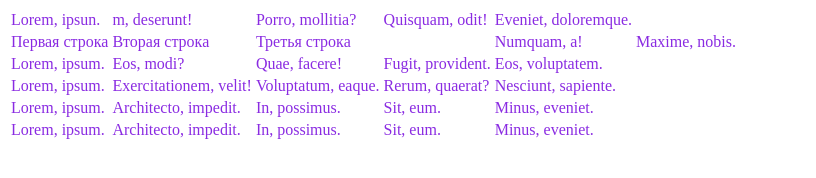
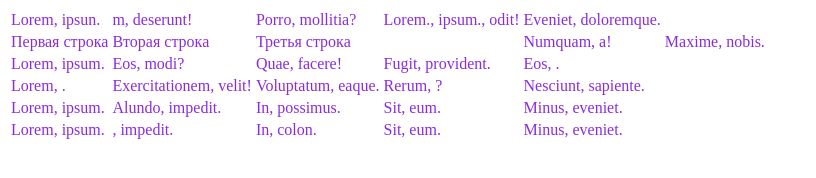
Before and after one commit to FeedlYourlHead/practice-html, a plain HTML site: page index.html in a window 1280 px wide. Shown: the whole page, without its empty margins (0-816 px from the left). Drawn offline with Linux system fonts and the light colour scheme.

Commit message:
Do something else

```diff
--- a/index.html
+++ b/index.html
@@ -13,7 +13,7 @@
         <td>Lorem, ipsun.</td>
         <td>m, deserunt!</td>
         <td>Porro, mollitia?</td>
-        <td>Quisquam, odit!</td>
+        <td>Lorem., ipsum., odit!</td>
         <td>Eveniet, doloremque.</td>
     </thead>
     <tr>
@@ -30,20 +30,20 @@
         <td>Eos, modi?</td>
         <td>Quae, facere!</td>
         <td>Fugit, provident.</td>
-        <td>Eos, voluptatem.</td>
+        <td>Eos, .</td>
     </tr>
     <tr>
         <!-- Третья строка -->
-        <td>Lorem, ipsum.</td>
+        <td>Lorem, .</td>
         <td>Exercitationem, velit!</td>
         <td>Voluptatum, eaque.</td>
-        <td>Rerum, quaerat?</td>
+        <td>Rerum, ?</td>
         <td>Nesciunt, sapiente.</td>
     </tr>
     <tr>
         <!-- Четвертая строка -->
         <td>Lorem, ipsum.</td>
-        <td>Architecto, impedit.</td>
+        <td>Alundo, impedit.</td>
         <td>In, possimus.</td>
         <td>Sit, eum.</td>
         <td>Minus, eveniet.</td>
@@ -51,8 +51,8 @@
     <tr>
         <!-- Пятая строка -->
         <td>Lorem, ipsum.</td>
-        <td>Architecto, impedit.</td>
-        <td>In, possimus.</td>
+        <td>, impedit.</td>
+        <td>In, colon.</td>
         <td>Sit, eum.</td>
         <td>Minus, eveniet.</td>
     </tr>
--- a/style.css
+++ b/style.css
@@ -1,8 +1,8 @@
 thead{
-   text-shadow: 90px;
+   text-shadow: 20px;
  }
 td {
-   size: 11110px;
+   sizE: 1080%;
  }
  tr {
     color: blueviolet;
```
